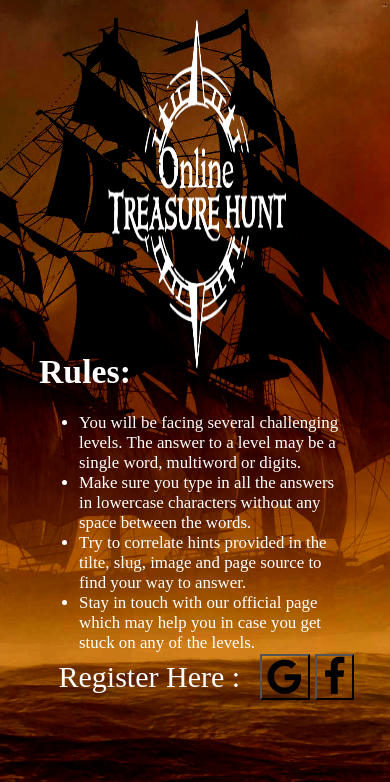
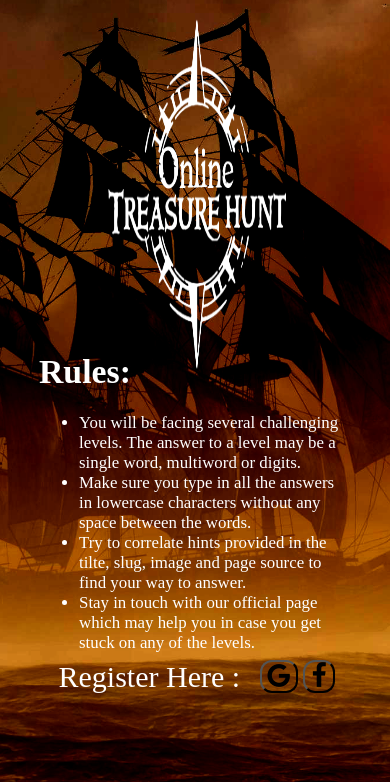
Before and after one commit to Tiyas-13/newoth, a plain HTML site: page index.html in a window 390 px wide. Shown: the part 62-844 px from the top of the page. Drawn offline with Linux system fonts and the light colour scheme; a web font is replaced by a local one.

Commit message:
icons changed

```diff
--- a/css/home.css
+++ b/css/home.css
@@ -62,6 +62,7 @@ body{
     margin-left: 1vw;
     margin-top: -30vh;
     background-color:rgba(0,0,0,0);
+    border-radius: 12px;
 
 }
 .facebook {
@@ -69,6 +70,10 @@ body{
     margin-left: 5px;
     margin-top: -30vh;
     background-color:rgba(0,0,0,0);
+    border-radius: 12px;
+}
+.google-small,.facebook-small{
+  display: none;
 }
 
 /*.google img{
@@ -142,17 +147,24 @@ body{
   color: white;
   font-family: Rancho;
 }
-.google{
+.google,.facebook{
+  display: none;
+}
+.google-small{
   display:flex;
   margin-left: 5vw;
   margin-top: -25vh;
+  background-color:rgba(0,0,0,0);
+  border-radius: 12px;
 }
-.facebook{
+.facebook-small{
   display:flex;
   margin-left:5px;
   margin-top: -25vh;
+  background-color:rgba(0,0,0,0);
+  border-radius: 12px;
 }
-.google img{
+/*.google img{
   height: 20px;
   width: 30px;
 }
--- a/index.html
+++ b/index.html
@@ -71,6 +71,14 @@
               <!--<img src = "./assets/fab.png">-->
               <i class="fa fa-facebook fa-3x"></i>
             </button>
+            <button class = "google-small">
+              <!--<img src = "./assets/google.jpeg" >-->
+              <i class="fa fa-google fa-2x"></i>
+            </button>
+            <button class = "facebook-small">
+              <!--<img src = "./assets/fab.png">-->
+              <i class="fa fa-facebook fa-2x"></i>
+            </button>
           </div>
           <audio autoplay="autoplay" loop="true">
             <source src="./music/win3.mp4" type="audio/mp4">
```
